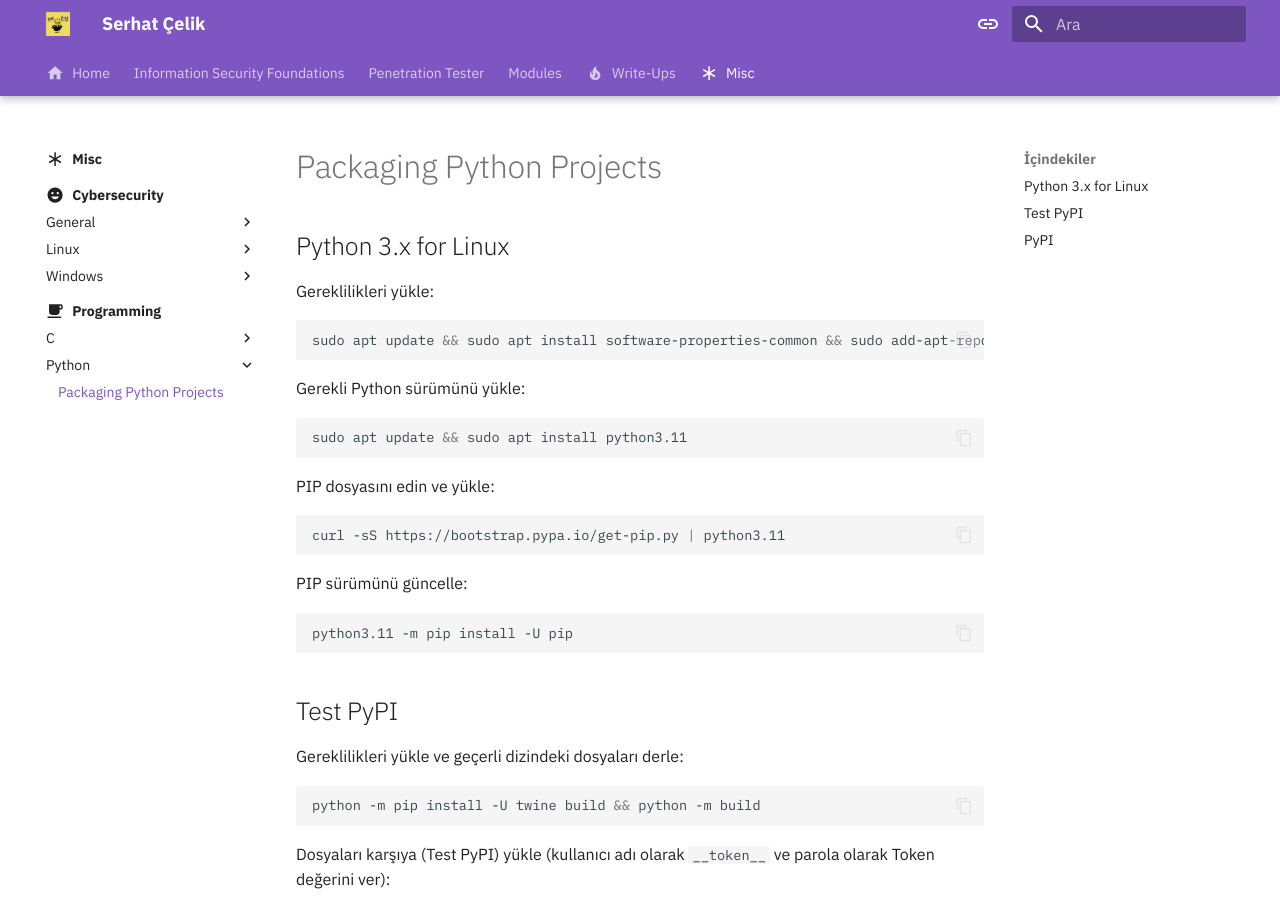
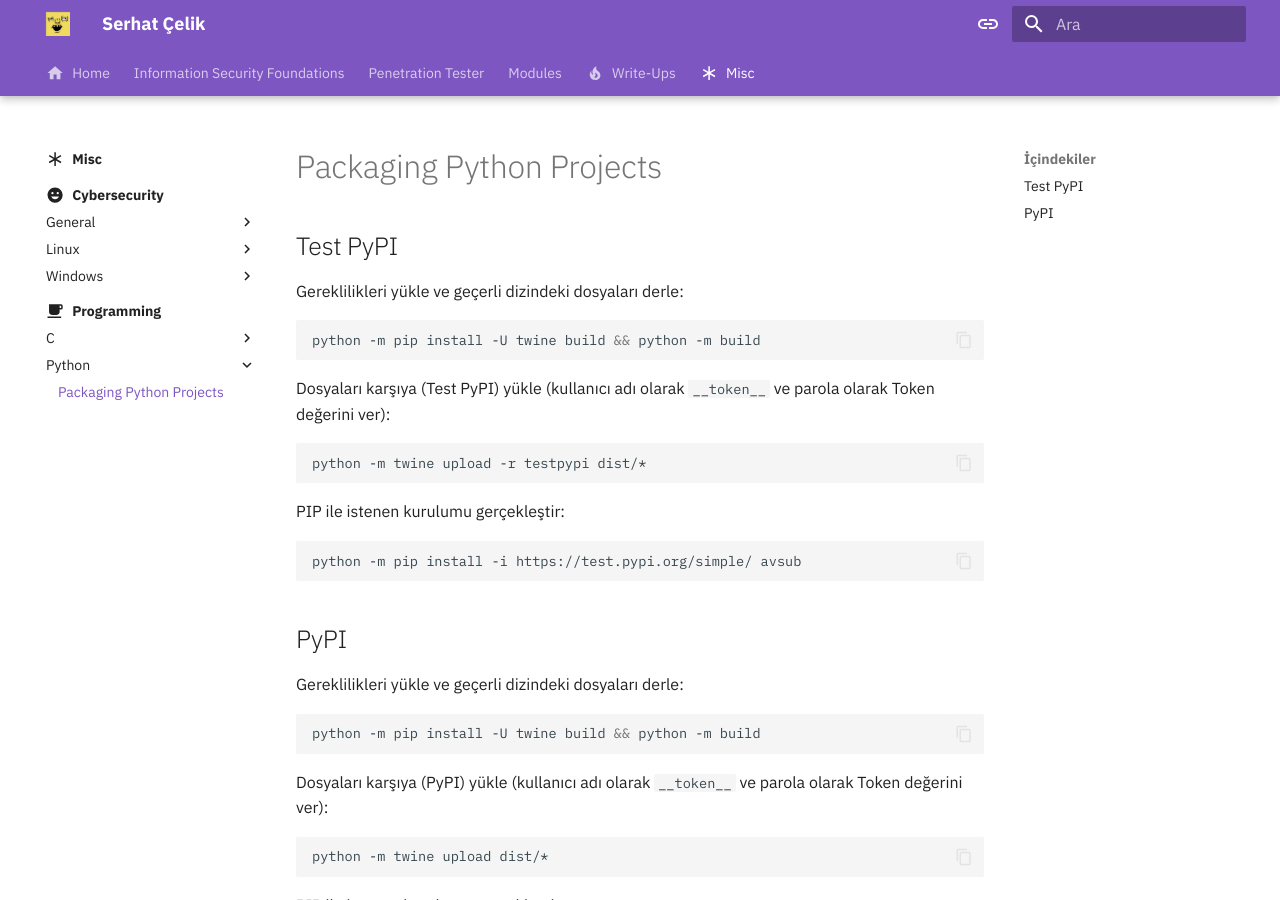
Before and after one commit to serhatcelik/blog, an MkDocs documentation site: the page built from docs/misc/programming/python/packaging-python-projects.md, in a window 1280 px wide and 900 px high. Built offline with MkDocs 1.6.1 and Material for MkDocs 9.7.7, drawn with Linux system fonts in a browser that asks for light colours.

Commit message:
Update packaging-python-projects.md

````diff
--- a/docs/misc/programming/python/packaging-python-projects.md
+++ b/docs/misc/programming/python/packaging-python-projects.md
@@ -4,32 +4,6 @@ search:
 ---
 
 # Packaging Python Projects
-
-## Python 3.x for Linux
-
-Gereklilikleri yükle:
-
-```bash
-sudo apt update && sudo apt install software-properties-common && sudo add-apt-repository ppa:deadsnakes/ppa
-```
-
-Gerekli Python sürümünü yükle:
-
-```bash
-sudo apt update && sudo apt install python3.11
-```
-
-PIP dosyasını edin ve yükle:
-
-```bash
-curl -sS https://bootstrap.pypa.io/get-pip.py | python3.11
-```
-
-PIP sürümünü güncelle:
-
-```bash
-python3.11 -m pip install -U pip
-```
 
 ## Test PyPI
 
````
